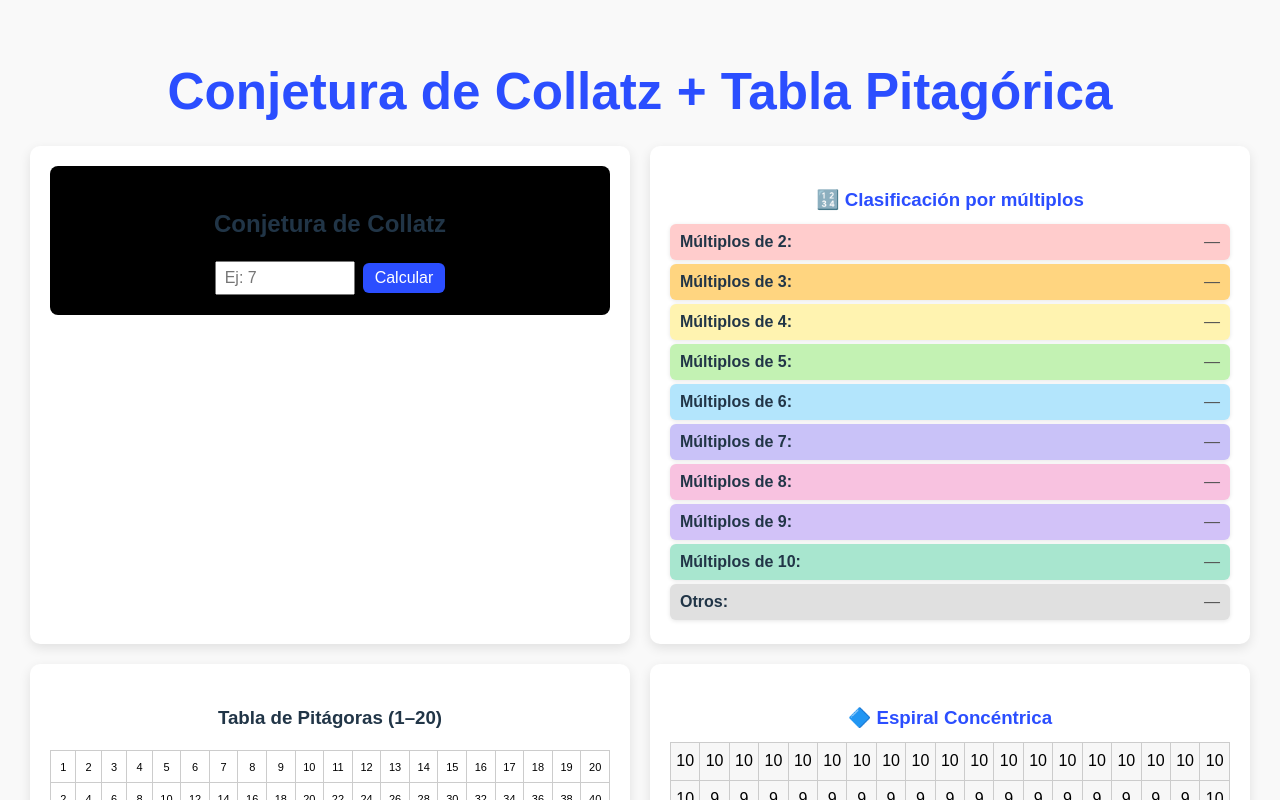
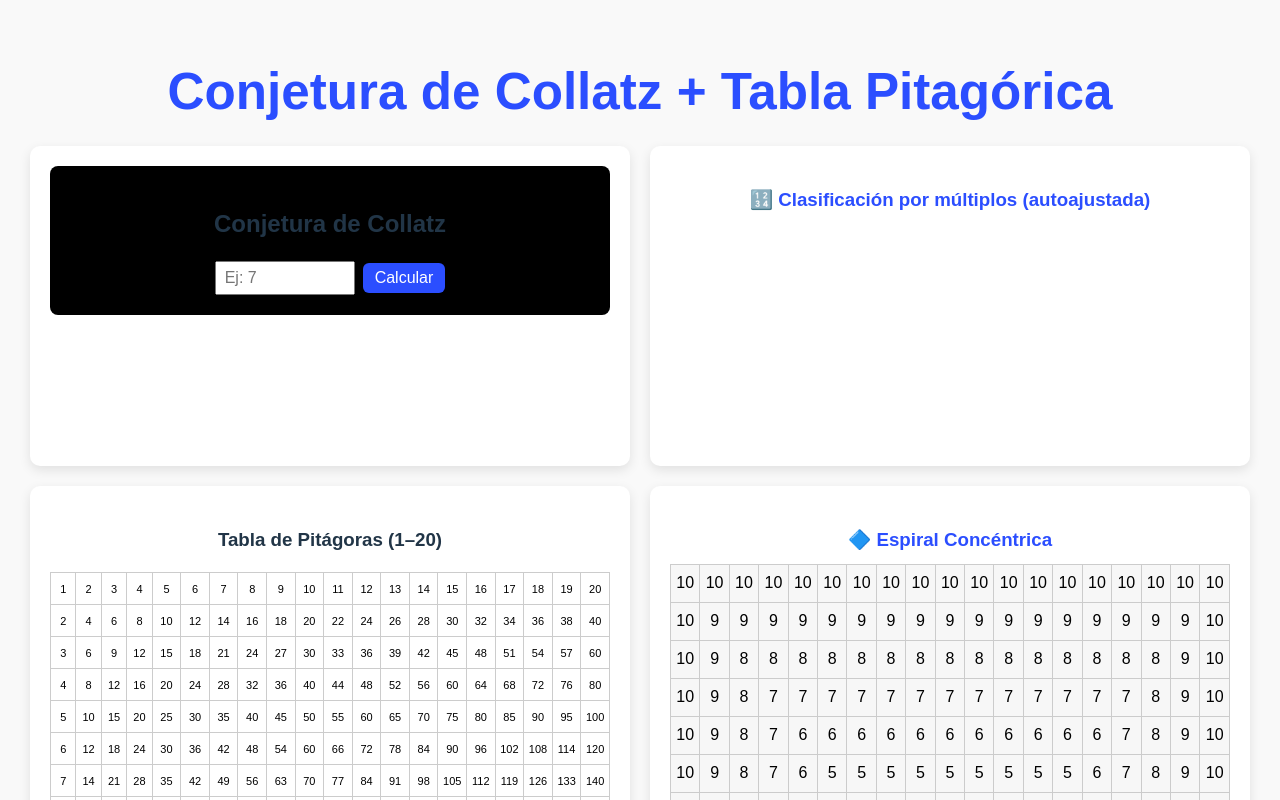
Before and after one commit to TotiManuel/Collatz, a React (Vite) app: page / in a window 1280 px wide. Shown: the top 800 px of the page. Built offline with nearby package versions, Linux system fonts and the light colour scheme.

Commit message:
Agregar Multiplos 2

```diff
--- a/src/components/MultiplosSeparados.tsx
+++ b/src/components/MultiplosSeparados.tsx
@@ -9,8 +9,16 @@ export default function MultiplosSeparados({ secuencia }: Props) {
   const [otros, setOtros] = useState<number[]>([]);
 
   useEffect(() => {
-    // Rango de múltiplos a analizar (puedes ampliar)
-    const bases = Array.from({ length: 9 }, (_, i) => i + 2); // [2..10]
+    if (secuencia.length === 0) {
+      setMultiplos({});
+      setOtros([]);
+      return;
+    }
+
+    // Determinar el rango máximo en base al número más alto de la secuencia
+    const max = Math.max(...secuencia);
+    const bases = Array.from({ length: max - 1 }, (_, i) => i + 2); // [2..max]
+
     const temp: Record<number, number[]> = {};
     bases.forEach((b) => (temp[b] = []));
     const tempOtros: number[] = [];
@@ -32,16 +40,19 @@ export default function MultiplosSeparados({ secuencia }: Props) {
     setOtros(tempOtros);
   }, [secuencia]);
 
+  // Paleta de colores variada para las filas
   const colores = [
     "#ffcccc", "#ffd580", "#fff3b0", "#c3f2b3", "#b3e5fc",
-    "#c9c2f8", "#f8c2e0", "#d2c2f8", "#a8e6cf"
+    "#c9c2f8", "#f8c2e0", "#d2c2f8", "#a8e6cf", "#fddde6",
   ];
 
   return (
     <div style={styles.container}>
-      <h3 style={styles.titulo}>🔢 Clasificación por múltiplos</h3>
+      <h3 style={styles.titulo}>🔢 Clasificación por múltiplos (autoajustada)</h3>
 
-      {Object.entries(multiplos).map(([base, numeros], i) => (
+      {Object.entries(multiplos)
+        .filter(([_, numeros]) => numeros.length > 0)
+        .map(([base, numeros], i) => (
           <div
             key={base}
             style={{
@@ -51,33 +62,27 @@ export default function MultiplosSeparados({ secuencia }: Props) {
           >
             <strong>Múltiplos de {base}:</strong>
             <div style={styles.numeros}>
-            {numeros.length ? (
-              numeros.map((n, j) => (
+              {numeros.map((n, j) => (
                 <span key={j} style={styles.numero}>
                   {n}
                 </span>
-              ))
-            ) : (
-              <em style={styles.vacio}>—</em>
-            )}
+              ))}
             </div>
           </div>
         ))}
 
+      {otros.length > 0 && (
         <div style={{ ...styles.fila, backgroundColor: "#e0e0e0" }}>
           <strong>Otros:</strong>
           <div style={styles.numeros}>
-          {otros.length ? (
-            otros.map((n, j) => (
+            {otros.map((n, j) => (
               <span key={j} style={styles.numero}>
                 {n}
               </span>
-            ))
-          ) : (
-            <em style={styles.vacio}>—</em>
-          )}
+            ))}
           </div>
         </div>
+      )}
     </div>
   );
 }
@@ -116,7 +121,4 @@ const styles: Record<string, React.CSSProperties> = {
     color: "white",
     boxShadow: "0 1px 2px rgba(0,0,0,0.1)",
   },
-  vacio: {
-    color: "#555",
-  },
 };
```
Lines whose indentation alone changed are shown as unchanged.
